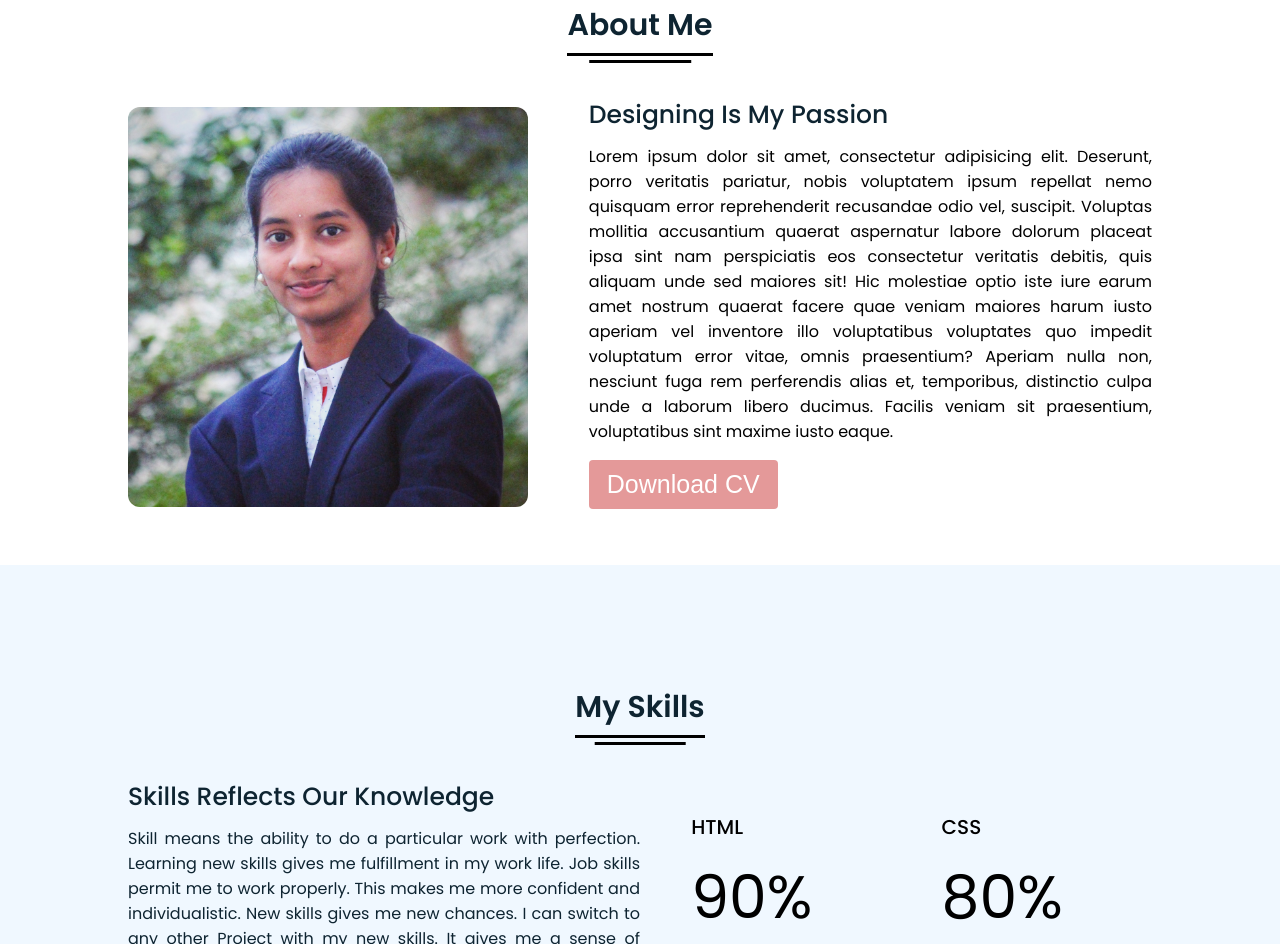
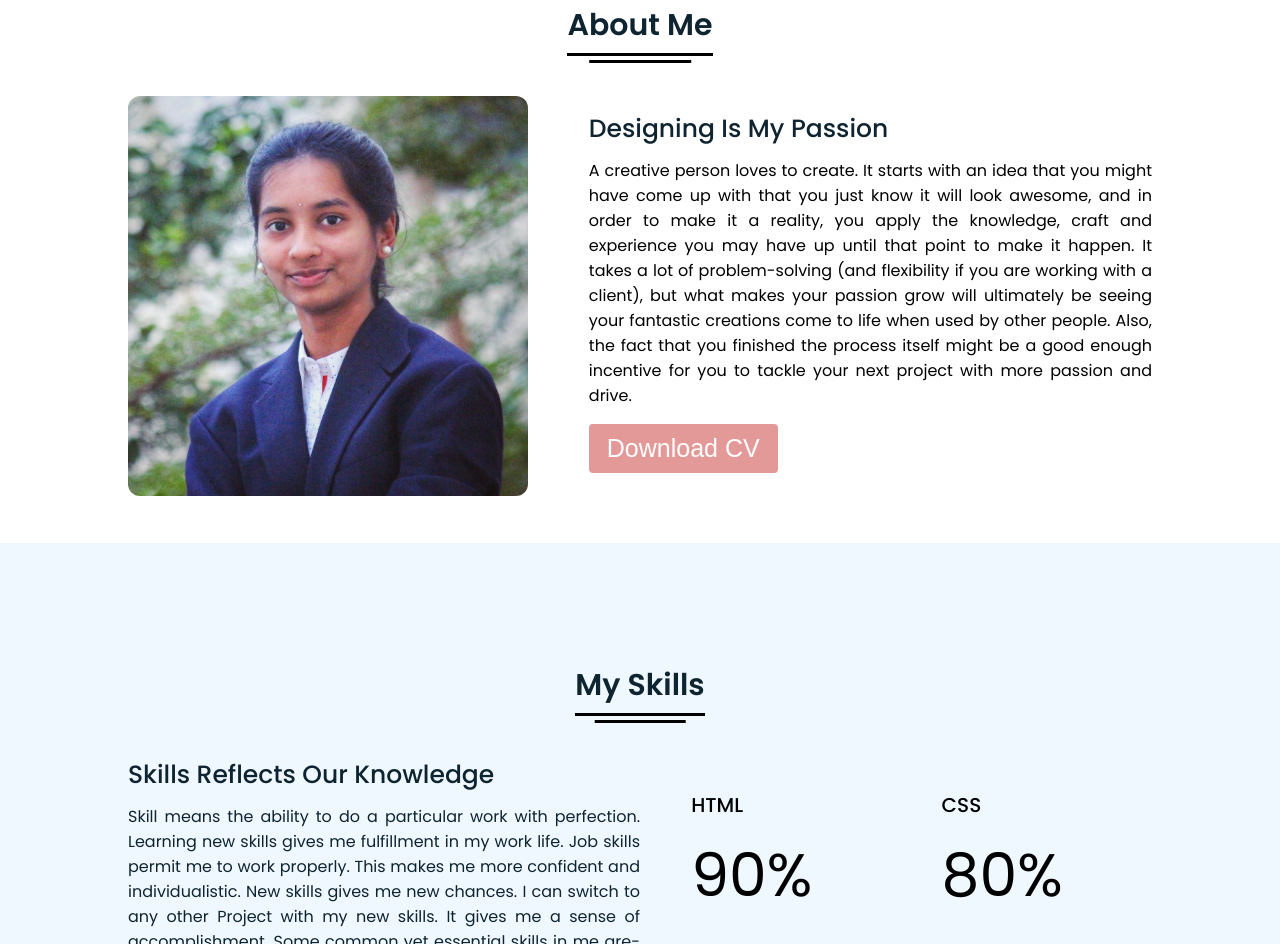
Before and after one commit to BharathiPravallika/MyPortfolio, a plain HTML site: page index.html in a window 1280 px wide. Shown: the part 877-1821 px from the top of the page. Drawn offline with Linux system fonts and the light colour scheme.

Commit message:
Update index.html

```diff
--- a/index.html
+++ b/index.html
@@ -64,7 +64,7 @@
     </div>
     <div class="right">
       <div class="topic">Designing Is My Passion</div>
-      <p>Lorem ipsum dolor sit amet, consectetur adipisicing elit. Deserunt, porro veritatis pariatur, nobis voluptatem ipsum repellat nemo quisquam error reprehenderit recusandae odio vel, suscipit. Voluptas mollitia accusantium quaerat aspernatur labore dolorum placeat ipsa sint nam perspiciatis eos consectetur veritatis debitis, quis aliquam unde sed maiores sit! Hic molestiae optio iste iure earum amet nostrum quaerat facere quae veniam maiores harum iusto aperiam vel inventore illo voluptatibus voluptates quo impedit voluptatum error vitae, omnis praesentium? Aperiam nulla non, nesciunt fuga rem perferendis alias et, temporibus, distinctio culpa unde a laborum libero ducimus. Facilis veniam sit praesentium, voluptatibus sint maxime iusto eaque.</p>
+      <p>A creative person loves to create. It starts with an idea that you might have come up with that you just know it will look awesome, and in order to make it a reality, you apply the knowledge, craft and experience you may have up until that point to make it happen. It takes a lot of problem-solving (and flexibility if you are working with a client), but what makes your passion grow will ultimately be seeing your fantastic creations come to life when used by other people. Also, the fact that you finished the process itself might be a good enough incentive for you to tackle your next project with more passion and drive.</p>
       <div class="button">
         <a href="https://drive.google.com/file/d/1o--SSiV9A0VIbnSmTWDUchgoo-p1sTJU/view?usp=sharing"><button>Download CV</button></a>
       </div>
```
